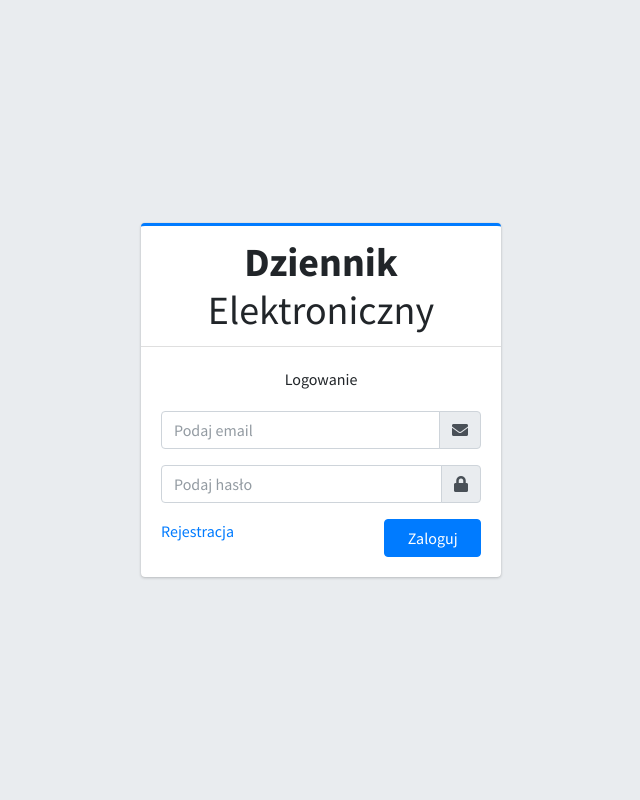
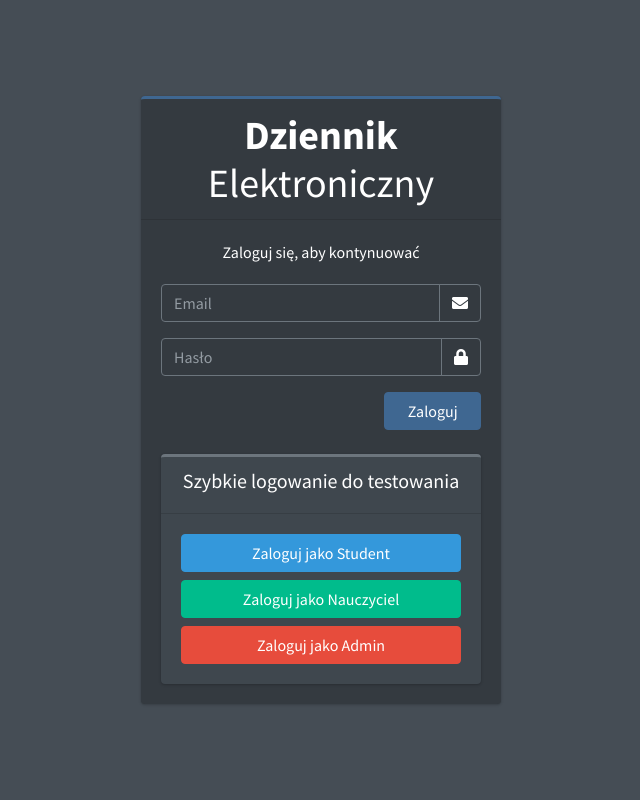
Before and after one commit to insreed/praca_inzynierska, a PHP site: page /praca_inzynierska/ in a window 1280 px wide. Shown: the whole page, without its empty margins (319-959 px from the left). Run offline with PHP 8.4, Linux system fonts and the light colour scheme; some libraries are stand-ins or nearby versions.

Commit message:
Wygląd i walidacja formularza do logowania

```diff
--- a/pages/index.php
+++ b/pages/index.php
@@ -1,80 +1,58 @@
-<?php
-  // session_start();
-  // if (isset($_SESSION["logged"]) && session_status() == 2 && session_id() == $_SESSION["logged"]["session_id"]){
-  //   $_SESSION["error"] = "Zaloguj się!";
-  //   echo "<script>history.back();</script>";
-  // }
-?>
 <!DOCTYPE html>
 <html lang="en">
+
 <head>
   <meta charset="utf-8">
   <meta name="viewport" content="width=device-width, initial-scale=1">
   <title>Dziennik | Logowanie</title>
-
+  <link rel="stylesheet" href="../styles/custom.css">
   <!-- Google Font: Source Sans Pro -->
-  <link rel="stylesheet" href="https://fonts.googleapis.com/css?family=Source+Sans+Pro:300,400,400i,700&display=fallback">
+  <link rel="stylesheet"
+    href="https://fonts.googleapis.com/css?family=Source+Sans+Pro:300,400,400i,700&display=fallback">
   <!-- Font Awesome -->
   <link rel="stylesheet" href="../plugins/fontawesome-free/css/all.min.css">
-  <!-- icheck bootstrap -->
-  <link rel="stylesheet" href="../plugins/icheck-bootstrap/icheck-bootstrap.min.css">
   <!-- Theme style -->
   <link rel="stylesheet" href="../dist/css/adminlte.min.css">
 </head>
-<body class="hold-transition login-page">
+
+<body class="hold-transition dark-mode login-page">
   <div class="login-box">
-  <!-- /.login-logo -->
+    <!-- Komunikaty błędów -->
     <?php
-    if (isset($_GET["error"])){
-      echo <<< ERROR
-        <div class="callout callout-danger">
-                  <h5>Błąd!</h5>
-                  <p>$_GET[error]</p>
+    if (isset($_GET["error"])) {
+      echo <<<ERROR
+        <div class="alert alert-danger alert-dismissible fade show" role="alert">
+            <strong>Błąd!</strong> {$_GET["error"]}
+            <button type="button" class="close" data-dismiss="alert" aria-label="Close">
+                <span aria-hidden="true">&times;</span>
+            </button>
         </div>
 ERROR;
-      unset($_GET["error"]);
     }
-
-  if (isset($_GET["logout"])){
-	  echo <<< ERROR
-        <div class="callout callout-info">
-                  <h5>Info!</h5>
-                  <p>Prawidłowo wylogowano użytkownika</p>
+    if (isset($_GET["logout"])) {
+      echo <<<LOGOUT
+        <div class="alert alert-info alert-dismissible fade show" role="alert">
+            <strong>Info!</strong> Prawidłowo wylogowano użytkownika.
+            <button type="button" class="close" data-dismiss="alert" aria-label="Close">
+                <span aria-hidden="true">&times;</span>
+            </button>
         </div>
-ERROR;
-	  unset($_GET["logout"]);
-  }
-
-  if (isset($_SESSION["success"])){
-	  echo <<< ERROR
-        <div class="callout callout-success">
-                  <h5>Gratulacje!</h5>
-                  <p>$_SESSION[success]</p>
-        </div>
-ERROR;
-	  unset($_SESSION["success"]);
-  }
-
-  if (isset($_SESSION["error"])){
-	  echo <<< ERROR
-        <div class="callout callout-danger">
-                  <h5>Błąd!</h5>
-                  <p>$_SESSION[error]</p>
-        </div>
-ERROR;
-	  unset($_SESSION["error"]);
+LOGOUT;
     }
     ?>
+
+    <!-- Karta logowania -->
     <div class="card card-outline card-primary">
       <div class="card-header text-center">
-      <a href="index2.html" class="h1"><b>Dziennik </b>Elektroniczny</a>
+        <a href="#" class="h1"><b>Dziennik </b>Elektroniczny</a>
       </div>
       <div class="card-body">
-      <p class="login-box-msg">Logowanie</p>
+        <p class="login-box-msg">Zaloguj się, aby kontynuować</p>
 
+        <!-- Formularz logowania -->
         <form action="../scripts/login.php" method="post">
           <div class="input-group mb-3">
-          <input type="email" class="form-control" placeholder="Podaj email" name="email">
+            <input type="email" class="form-control" placeholder="Email" name="email" required>
             <div class="input-group-append">
               <div class="input-group-text">
                 <span class="fas fa-envelope"></span>
@@ -82,7 +60,7 @@ ERROR;
             </div>
           </div>
           <div class="input-group mb-3">
-          <input type="password" class="form-control" placeholder="Podaj hasło" name="pass">
+            <input type="password" class="form-control" placeholder="Hasło" name="pass" required>
             <div class="input-group-append">
               <div class="input-group-text">
                 <span class="fas fa-lock"></span>
@@ -91,40 +69,48 @@ ERROR;
           </div>
           <div class="row">
             <div class="col-8">
-            <div class="icheck-primary">
-              <p class="mb-0">
-        <a href="register.php" class="text-center">Rejestracja</a>
-      </p>
+              <!-- Możliwość rejestracji (opcjonalne, można odkomentować) -->
+              <!-- <a href="register.php" class="text-center">Rejestracja</a> -->
             </div>
-          </div>
-          <!-- /.col -->
             <div class="col-4">
               <button type="submit" class="btn btn-primary btn-block">Zaloguj</button>
             </div>
-          <!-- /.col -->
           </div>
         </form>
 
-      <!--<div class="social-auth-links text-center mt-2 mb-3">
-        <a href="#" class="btn btn-block btn-primary">
-          <i class="fab fa-facebook mr-2"></i> Sign in using Facebook
-        </a>
-        <a href="#" class="btn btn-block btn-danger">
-          <i class="fab fa-google-plus mr-2"></i> Sign in using Google+
-        </a>
+        <!-- Szybkie logowanie do testowania -->
+        <div class="card card-outline card-secondary mt-4">
+          <div class="card-header">
+            <h5 class="text-center">Szybkie logowanie do testowania</h5>
           </div>
-      <!-- /.social-auth-links -->
+          <div class="card-body">
+            <div class="d-grid gap-2">
+              <button class="btn btn-info btn-block" onclick="quickLogin('jan.kowalski@example.com', 'QWERTYuiop1!')">
+                Zaloguj jako Student
+              </button>
+              <button class="btn btn-success btn-block"
+                onclick="quickLogin('piotr.majewski@example.com', 'QWERTYuiop1!')">
+                Zaloguj jako Nauczyciel
+              </button>
+              <button class="btn btn-danger btn-block" onclick="quickLogin('admin1@example.com', 'QWERTYuiop1!')">
+                Zaloguj jako Admin
+              </button>
+            </div>
+          </div>
+        </div>
+        <!-- Koniec sekcji Szybkie logowanie -->
+      </div>
+    </div>
+  </div>
 
-      <!--<p class="mb-1">
-        <a href="forgot-password.html">I forgot my password</a>
-      </p>-->
-
-    </div>
-    <!-- /.card-body -->
-  </div>
-  <!-- /.card -->
-</div>
-<!-- /.login-box -->
+  <script>
+    // Funkcja do automatycznego wypełniania formularza logowania
+    function quickLogin(email, password) {
+      document.querySelector('input[name="email"]').value = email;
+      document.querySelector('input[name="pass"]').value = password;
+      document.querySelector('form').submit();
+    }
+  </script>
 
   <!-- jQuery -->
   <script src="../plugins/jquery/jquery.min.js"></script>
@@ -132,6 +118,6 @@ ERROR;
   <script src="../plugins/bootstrap/js/bootstrap.bundle.min.js"></script>
   <!-- AdminLTE App -->
   <script src="../dist/js/adminlte.min.js"></script>
+</body>
 
-</body>
 </html>
--- a/pages/logged.php
+++ b/pages/logged.php
@@ -23,7 +23,7 @@
   <meta charset="utf-8">
   <meta name="viewport" content="width=device-width, initial-scale=1">
   <title>Dziennik elektroniczny</title>
-
+  <link rel="stylesheet" href="../styles/custom.css">
   <!-- Google Font: Source Sans Pro -->
   <link rel="stylesheet" href="https://fonts.googleapis.com/css?family=Source+Sans+Pro:300,400,400i,700&display=fallback">
   <!-- Font Awesome Icons -->
```
Also changed, not shown: pages/logged_admin/admin_users.php (+50 -23 lines), scripts/login.php (+28 -31 lines), styles/custom.css (added, +12 -0 lines). Lines whose indentation alone changed are shown as unchanged.
